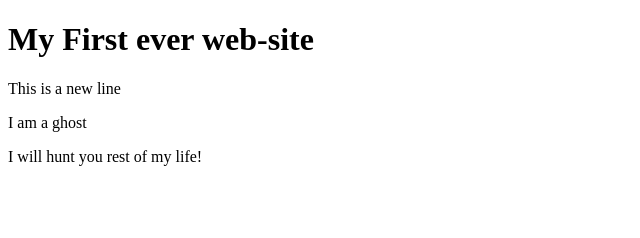
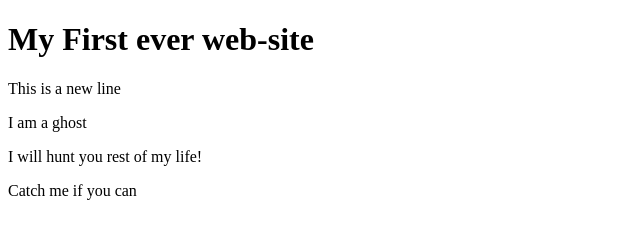
Before and after one commit to MDIbrahim-81/myFirstWebsite, a plain HTML site: page index.html in a window 1280 px wide. Shown: the whole page, without its empty margins (0-640 px from the left). Drawn offline with Linux system fonts and the light colour scheme.

Commit message:
Update index.html

```diff
--- a/index.html
+++ b/index.html
@@ -13,6 +13,7 @@
     <p>This is a new line</p>
     <p>I am a ghost</p>
     <p>I will hunt you rest of my life!</p>
+    <p>Catch me if you can</p>
 
 </body>
 </html>
```
